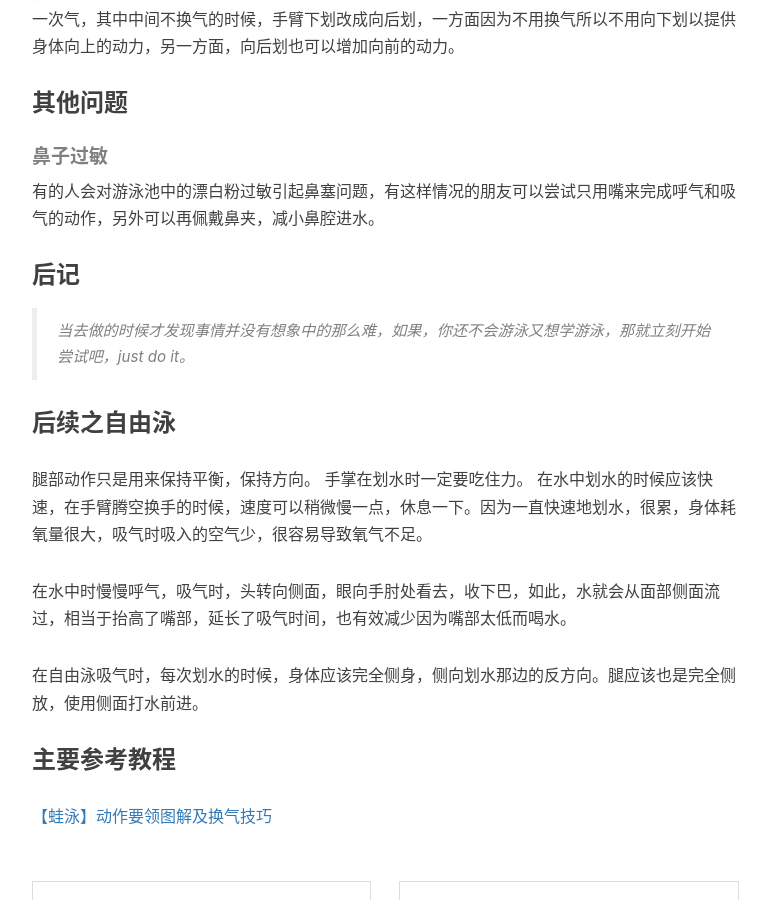
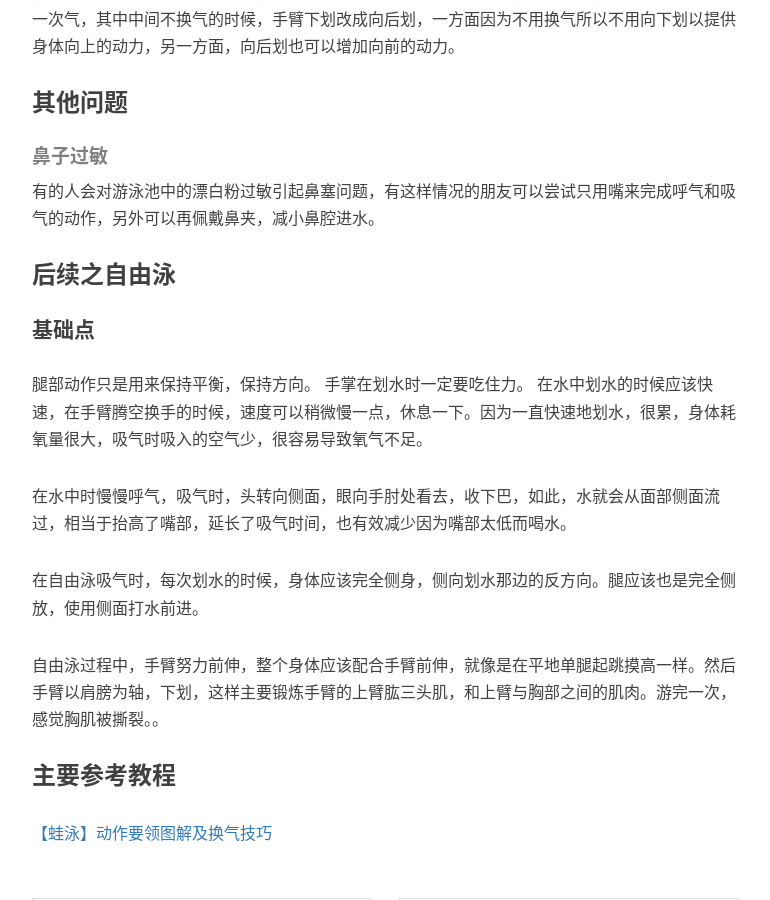
Before and after one commit to shihunyewu/shihunyewu.github.io, a Jekyll site: the page built from _posts/2018-04-20-swim-skill.md, in a window 1280 px wide and 900 px high, scrolled down 3773 px. Shown: the whole window, without its empty margins (233-1003 px from the left). Built offline with Jekyll 4.4.1, drawn with Linux system fonts in a browser that asks for light colours; nearby versions of some CDN libraries; comment, search, counter and statistics services are not loaded.

Commit message:
游泳新感想

```diff
--- a/_posts/2018-04-20-swim-skill.md
+++ b/_posts/2018-04-20-swim-skill.md
@@ -109,10 +109,9 @@ tags:
 ##### 鼻子过敏
 有的人会对游泳池中的漂白粉过敏引起鼻塞问题，有这样情况的朋友可以尝试只用嘴来完成呼气和吸气的动作，另外可以再佩戴鼻夹，减小鼻腔进水。
 
-### 后记
-> 当去做的时候才发现事情并没有想象中的那么难，如果，你还不会游泳又想学游泳，那就立刻开始尝试吧，just do it。
 
 ### 后续之自由泳
+#### 基础点
 腿部动作只是用来保持平衡，保持方向。
 手掌在划水时一定要吃住力。
 在水中划水的时候应该快速，在手臂腾空换手的时候，速度可以稍微慢一点，休息一下。因为一直快速地划水，很累，身体耗氧量很大，吸气时吸入的空气少，很容易导致氧气不足。
@@ -121,5 +120,7 @@ tags:
 
 在自由泳吸气时，每次划水的时候，身体应该完全侧身，侧向划水那边的反方向。腿应该也是完全侧放，使用侧面打水前进。
 
+自由泳过程中，手臂努力前伸，整个身体应该配合手臂前伸，就像是在平地单腿起跳摸高一样。然后手臂以肩膀为轴，下划，这样主要锻炼手臂的上臂肱三头肌，和上臂与胸部之间的肌肉。游完一次，感觉胸肌被撕裂。。
+
 ### 主要参考教程
 [【蛙泳】动作要领图解及换气技巧](https://jingyan.baidu.com/article/84b4f565ce2dfd60f6da3205.html)
```
